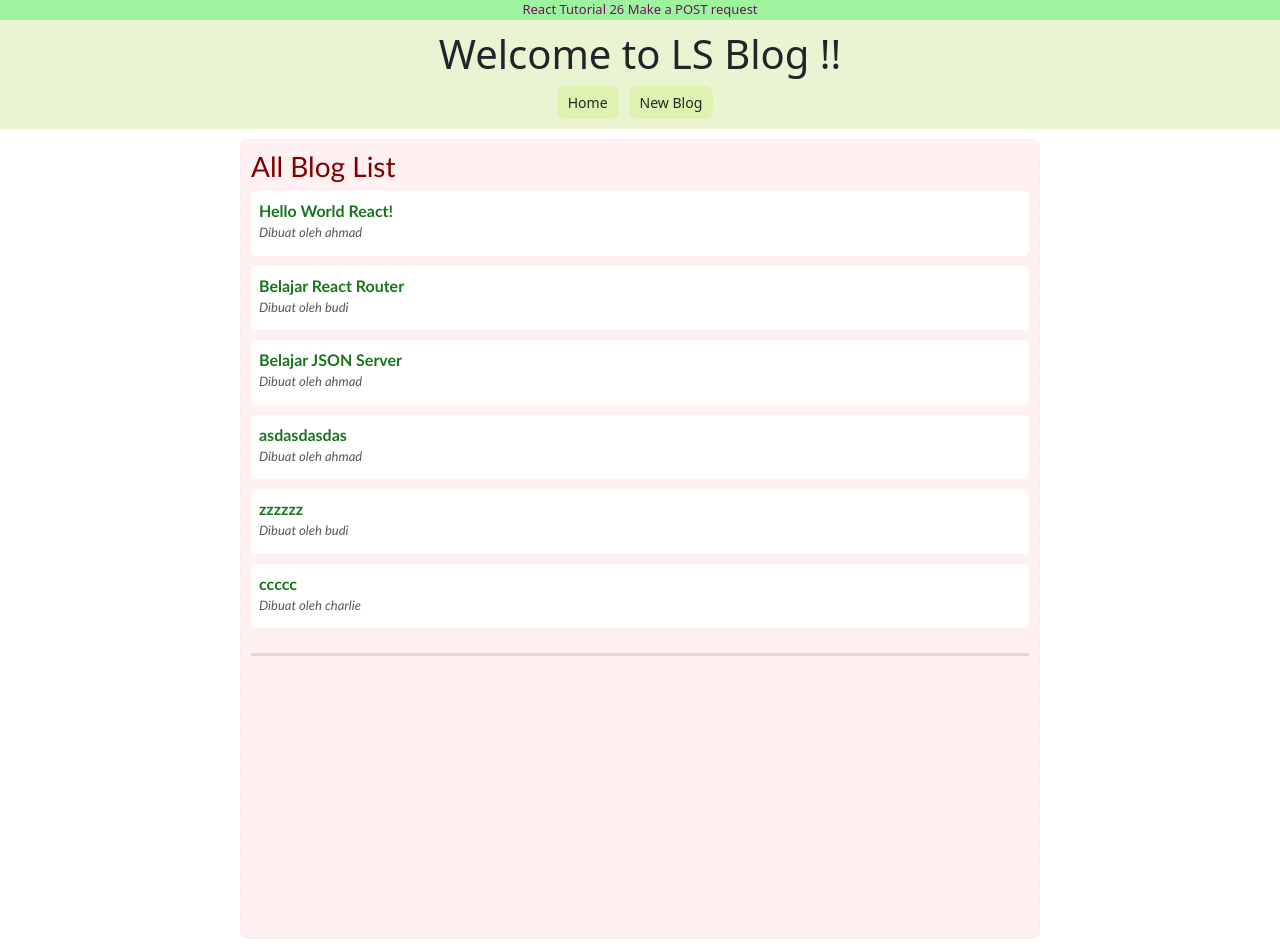
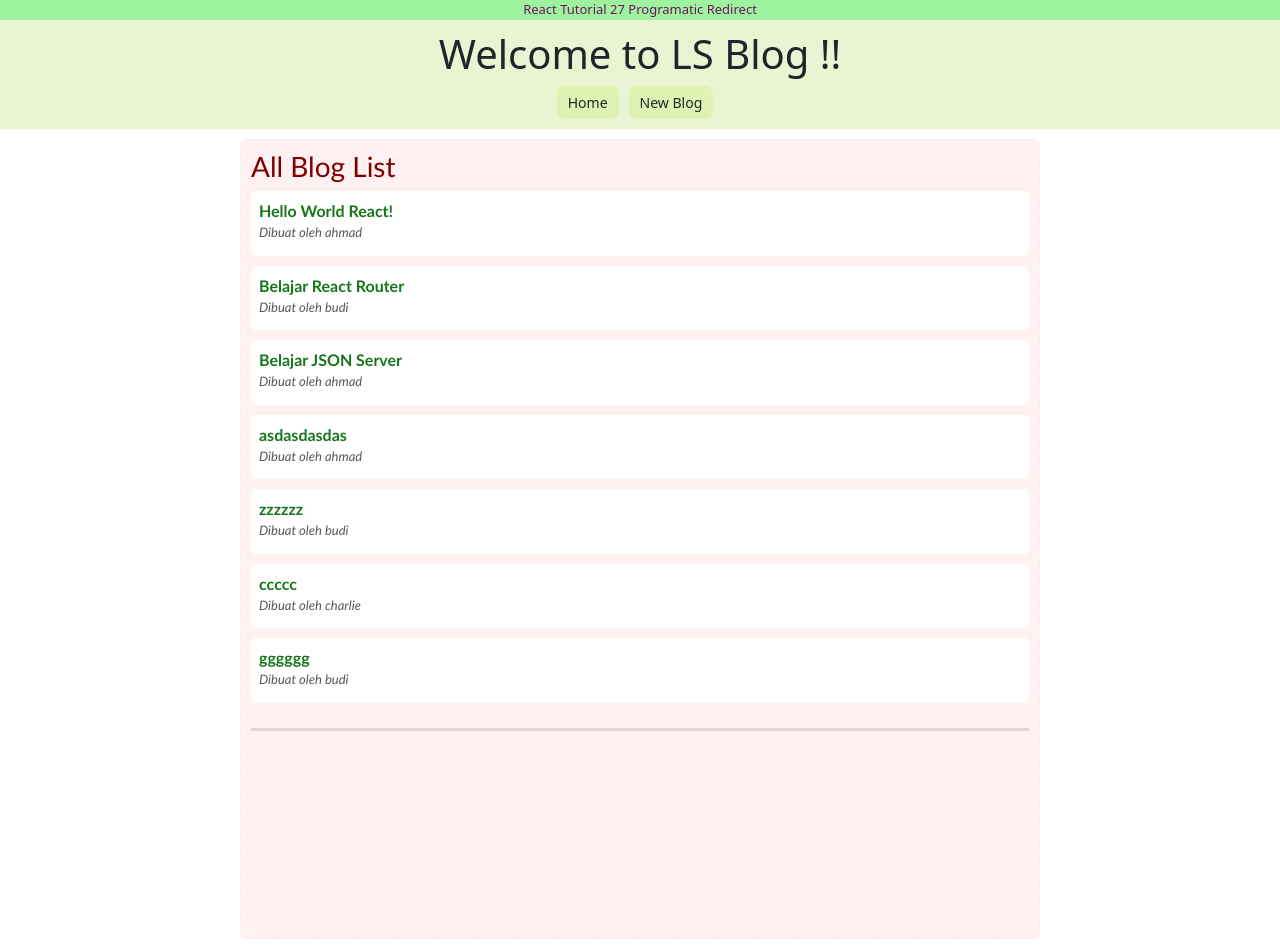
Before and after one commit to incyberz/belajar-react-js, a React (Create React App) app in the folder ls-blog/: page / in a window 1280 px wide. Built offline with nearby package versions, Linux system fonts and the light colour scheme; data requests are answered from the project's data file.

Commit message:
React Tutorial 27 Programatic Redirect

```diff
--- a/ls-blog/data/db.json
+++ b/ls-blog/data/db.json
@@ -35,6 +35,12 @@
       "isi": "cccccccccccccccc",
       "author": "charlie",
       "id": 6
+    },
+    {
+      "judul": "gggggg",
+      "isi": "gggggggggggggg",
+      "author": "budi",
+      "id": 7
     }
   ]
 }
--- a/ls-blog/src/App.jsx
+++ b/ls-blog/src/App.jsx
@@ -7,7 +7,7 @@ import "bootstrap/dist/css/bootstrap.css";
 import { BrowserRouter as Router, Route, Switch } from "react-router-dom";
 
 function App() {
-  const judulLat = "React Tutorial 26 Make a POST request";
+  const judulLat = "React Tutorial 27 Programatic Redirect";
 
   return (
     <Router>
--- a/ls-blog/src/Create.jsx
+++ b/ls-blog/src/Create.jsx
@@ -1,17 +1,16 @@
 import { useState } from "react";
+import { useHistory } from "react-router-dom";
 
 const Create = () => {
   const [judul, setJudul] = useState(null);
   const [isi, setIsi] = useState(null);
   const [author, setAuthor] = useState("ahmad");
   const [isPending, setIsPending] = useState(false);
+  const history = useHistory();
 
   const handleSubmit = (e) => {
     e.preventDefault();
     const blog = { judul, isi, author };
-    // alert(
-    //   `Anda mengklik Submit.\n\nJudul: ${blog.judul}\nisi: ${blog.isi}\nauthor: ${blog.author}\n`
-    // );
 
     setIsPending(true);
 
@@ -23,6 +22,8 @@ const Create = () => {
       console.log("Blog baru berhasil ditambahkan.");
       alert("Blog baru berhasil ditambahkan.");
       setIsPending(false);
+      // history.go(-1)
+      history.push("/");
     });
   };
 
```
Also changed, not shown: 1 other file (tests, documents, lock files or other folders).
